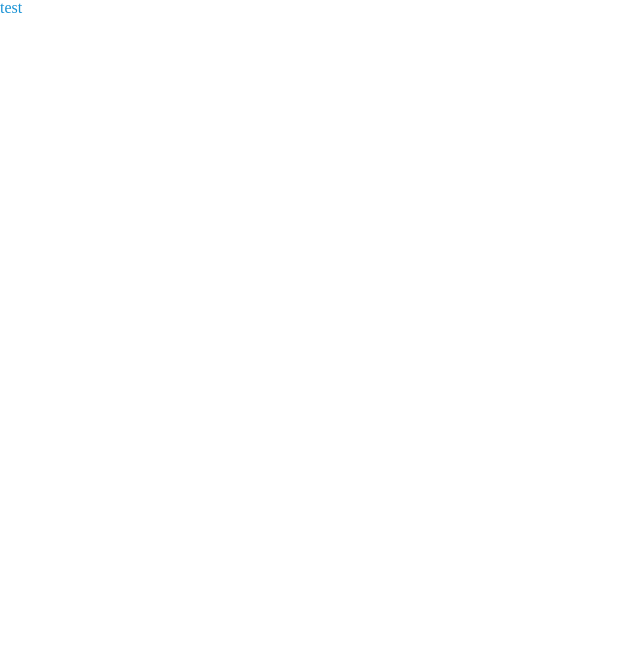
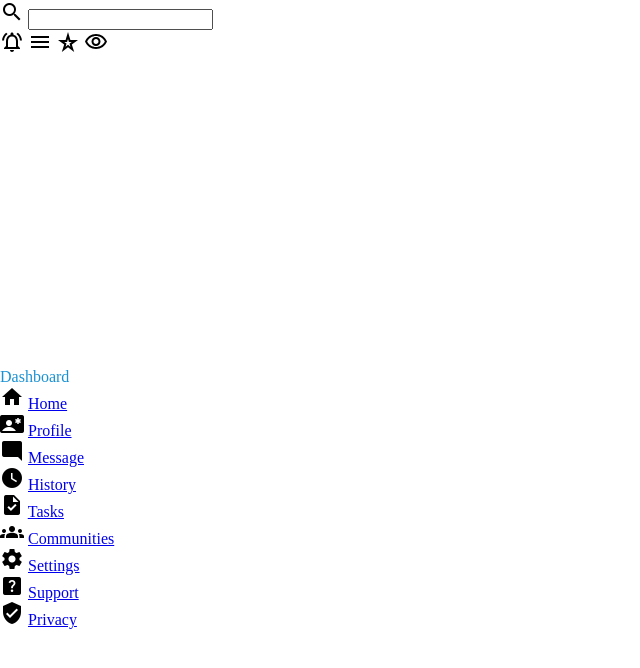
Before and after one commit to HamnaIshaq/admin-dashboard, a plain HTML site: page index.html in a window 1280 px wide. Shown: the whole page, without its empty margins (0-640 px from the left). Drawn offline with Linux system fonts and the light colour scheme.

Commit message:
Add icon assets

```diff
--- a/index.html
+++ b/index.html
@@ -7,6 +7,14 @@
   <link rel="shortcut icon" href="./assets/fav-icon.png" type="image/x-icon">
   <title>Admin Dashboard</title>
 
+  <!-- Material icons via google fonts -->
+  <link href="https://fonts.googleapis.com/icon?family=Material+Icons" rel="stylesheet">
+
+  <!-- Google fonts - Roboto -->
+  <link rel="preconnect" href="https://fonts.googleapis.com">
+  <link rel="preconnect" href="https://fonts.gstatic.com" crossorigin>
+  <link href="https://fonts.googleapis.com/css2?family=Roboto:wght@300;400;500&display=swap" rel="stylesheet">
+
   <!-- The Meyer Reset -->
   <link rel="stylesheet" href="./css/meyer-reset.css">
   <!-- Style sheet -->
@@ -14,7 +22,77 @@
 </head>
 <body>
 
-  <h1>test</h1>
+  <header>
+    <div>
+      <div>
+        <label for="search">
+          <span class="material-icons"> search </span>
+        </label>
+        <input type="search" id="search" name="search">
+      </div>
+      <div>
+        <img src="./assets/notifications_active_icon.svg" alt="notifications">
+        <img src="./assets/menu_black_icon.svg" alt="dropdown menu">
+        <img src="./assets/star_rate_black_icon.svg" alt="star">
+        <img src="./assets/visibility_black_icon.svg" alt="eye">
+
+
+      </div>
+    </div>
+  </header>
+
+  <nav>
+    <div class="nav-container">
+      <div>
+        <img class="nav__icon" src="./assets/admin-dashboard-icon.png" alt="admin dashboard icon"/>
+        <h1>Dashboard</h1>
+      </div>
+      <ul>
+        <div>
+          <li>
+            <span class="material-icons"> home </span>
+            <a href="#">Home</a>
+          </li>
+          <li>
+            <span class="material-icons"> contact_emergency </span>
+            <a href="#">Profile</a>
+          </li>
+          <li>
+            <span class="material-icons"> mode_comment </span>
+            <a href="#">Message</a>
+          </li>
+          <li>
+            <span class="material-icons"> watch_later </span>
+            <a href="#">History</a>
+          </li>
+          <li>
+            <span class="material-icons"> task </span>
+            <a href="#">Tasks</a>
+          </li>
+          <li>
+            <span class="material-icons"> groups </span>
+            <a href="#">Communities</a>
+          </li>
+        </div>
+        <div>
+          <li>
+            <span class="material-icons"> settings </span>
+            <a href="#">Settings</a>
+          </li>
+          <li>
+            <span class="material-icons"> help_center </span>
+            <a href="#">Support</a>
+          </li>
+          <li>
+            <span class="material-icons"> verified_user </span>
+            <a href="#">Privacy</a>
+          </li>
+        </div>
+      </ul>
+
+
+    </div>
+  </nav>
 
 </body>
 </html>
```
